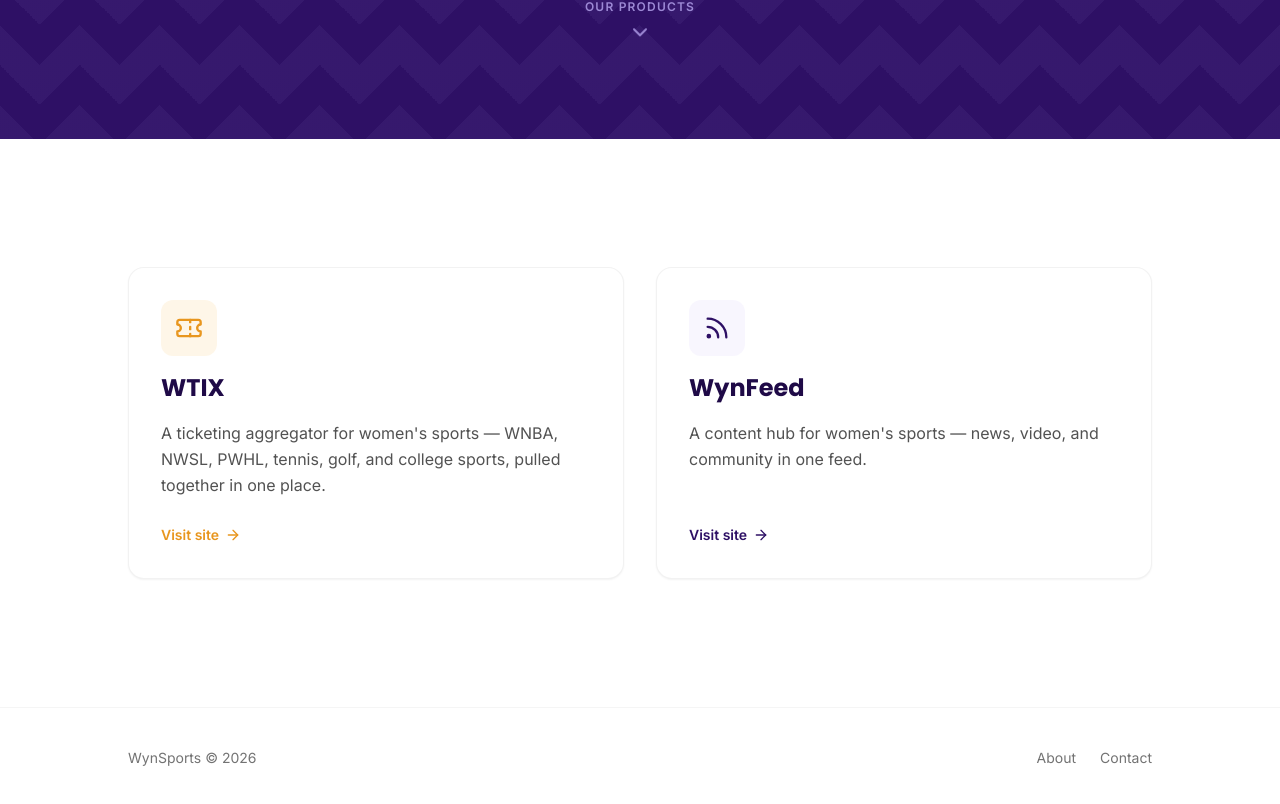
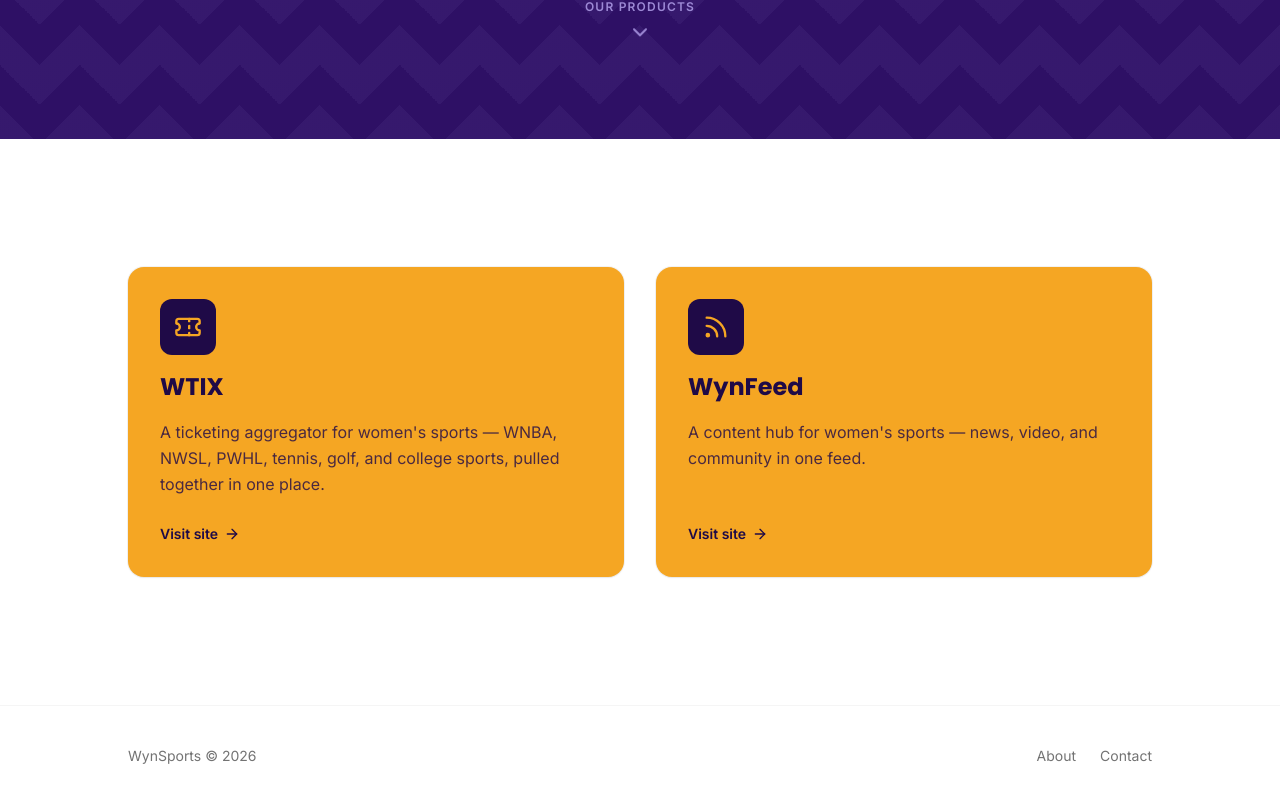
Before and after one commit to lhorwitz94/wynsports-landing, a Next.js app: page / in a window 1280 px wide. Shown: the part 655-1459 px from the top of the page. Built offline with nearby package versions, Linux system fonts and the light colour scheme.

Commit message:
Apply brand colors to product cards
Cards now use the gold/purple combo from the WynSports mark (gold
background, dark purple text and icon chip) instead of white cards
with per-product accent colors.

Co-Authored-By: Claude Sonnet 5 <noreply@anthropic.com>

```diff
--- a/app/page.tsx
+++ b/app/page.tsx
@@ -46,7 +46,6 @@ const PRODUCTS = [
     description:
       "A ticketing aggregator for women's sports — WNBA, NWSL, PWHL, tennis, golf, and college sports, pulled together in one place.",
     icon: <TicketIcon />,
-    accent: "gold" as const,
     href: "https://wsportstix.com",
   },
   {
@@ -54,7 +53,6 @@ const PRODUCTS = [
     description:
       "A content hub for women's sports — news, video, and community in one feed.",
     icon: <FeedIcon />,
-    accent: "lavender" as const,
     href: "https://www.wsportstix.com/news",
   },
 ];
--- a/components/ProductCard.tsx
+++ b/components/ProductCard.tsx
@@ -7,41 +7,20 @@ type ProductCardProps = {
   name: string;
   description: string;
   icon: ReactNode;
-  accent: "gold" | "lavender";
   href?: string;
   index?: number;
 };
-
-const accentStyles = {
-  gold: {
-    iconWrap: "bg-wyn-gold/10 text-wyn-gold-dark",
-    ring: "group-hover:ring-wyn-gold/40",
-    link: "text-wyn-gold-dark",
-  },
-  lavender: {
-    iconWrap: "bg-wyn-lavender/10 text-wyn-purple",
-    ring: "group-hover:ring-wyn-lavender/40",
-    link: "text-wyn-purple",
-  },
-} as const;
 
 export default function ProductCard({
   name,
   description,
   icon,
-  accent,
   href,
   index = 0,
 }: ProductCardProps) {
-  const styles = accentStyles[accent];
-
   const cardContent = (
-    <div
-      className={`group relative flex h-full flex-col gap-4 rounded-2xl border border-black/5 bg-white p-8 shadow-sm ring-1 ring-transparent transition-all duration-300 hover:-translate-y-1 hover:shadow-xl ${styles.ring}`}
-    >
-      <div
-        className={`flex h-14 w-14 items-center justify-center rounded-xl ${styles.iconWrap}`}
-      >
+    <div className="group relative flex h-full flex-col gap-4 rounded-2xl bg-wyn-gold p-8 shadow-sm ring-1 ring-black/5 transition-all duration-300 hover:-translate-y-1 hover:shadow-xl">
+      <div className="flex h-14 w-14 items-center justify-center rounded-xl bg-wyn-purple-dark text-wyn-gold">
         {icon}
       </div>
 
@@ -49,15 +28,13 @@ export default function ProductCard({
         {name}
       </h3>
 
-      <p className="flex-1 text-base leading-relaxed text-neutral-600">
+      <p className="flex-1 text-base leading-relaxed text-wyn-purple-dark/80">
         {description}
       </p>
 
       <div className="pt-2">
         {href ? (
-          <span
-            className={`inline-flex items-center gap-1.5 text-sm font-semibold ${styles.link}`}
-          >
+          <span className="inline-flex items-center gap-1.5 text-sm font-semibold text-wyn-purple-dark">
             Visit site
             <svg
               width="16"
@@ -75,7 +52,7 @@ export default function ProductCard({
             </svg>
           </span>
         ) : (
-          <span className="inline-flex items-center gap-1.5 rounded-full bg-neutral-100 px-3 py-1 text-xs font-semibold uppercase tracking-wide text-neutral-500">
+          <span className="inline-flex items-center gap-1.5 rounded-full bg-wyn-purple-dark/10 px-3 py-1 text-xs font-semibold uppercase tracking-wide text-wyn-purple-dark">
             Coming soon
           </span>
         )}
```
